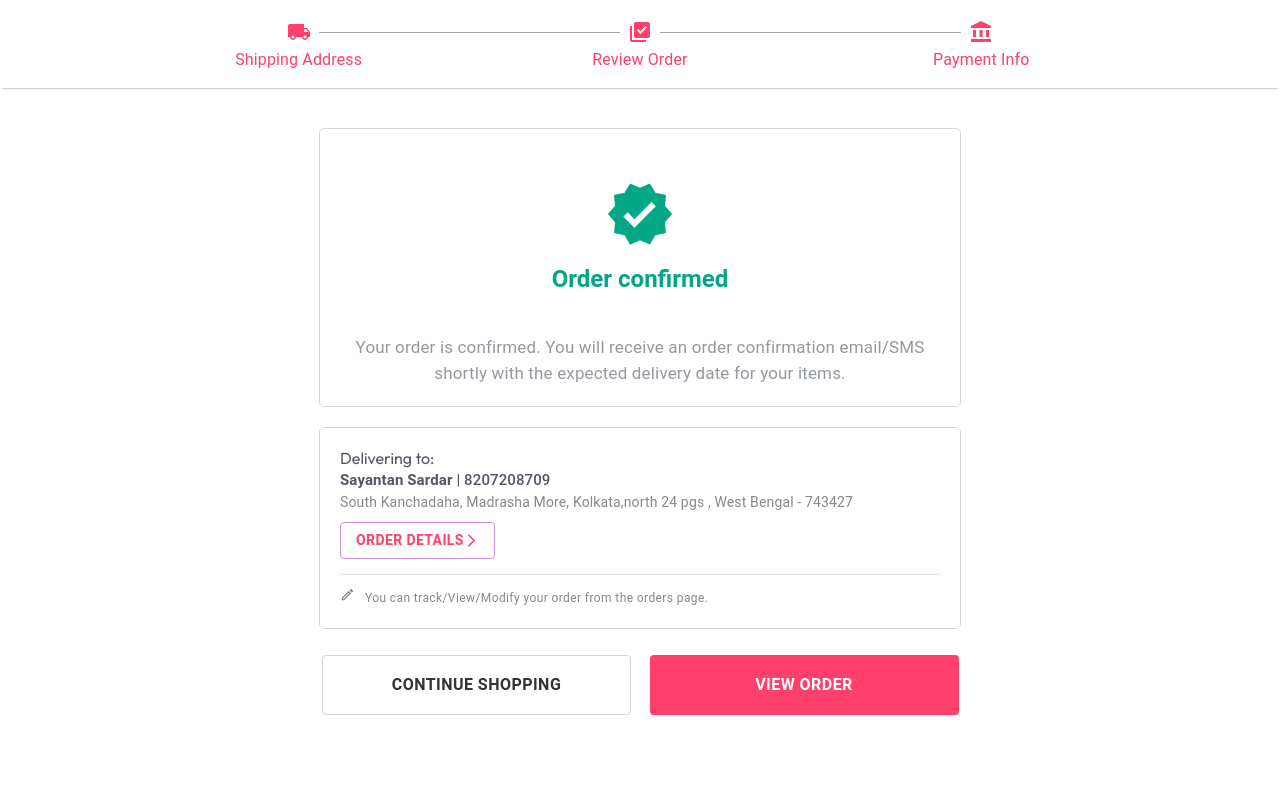
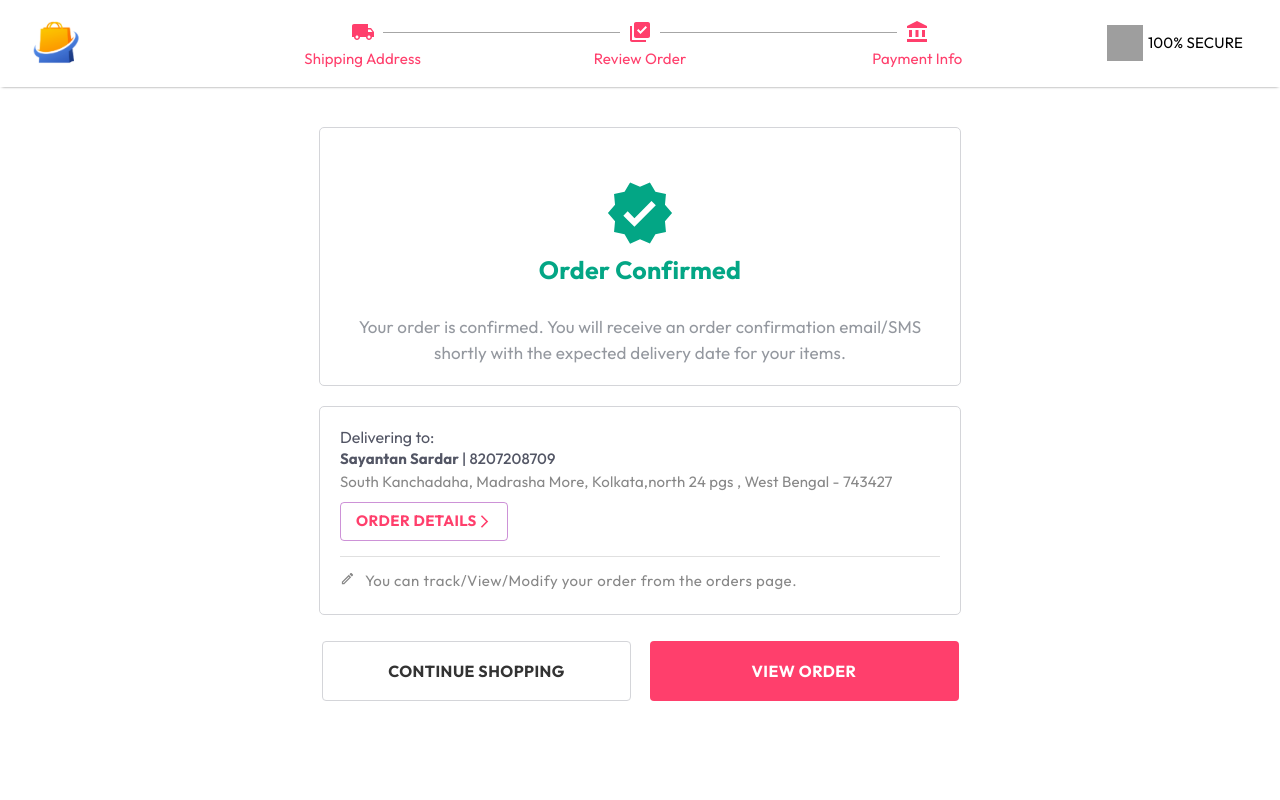
Before and after one commit to Pratik0192/Ecommerce-website-trendify, a React (Create React App) app: page /orderconfirmed in a window 1280 px wide. Shown: the top 800 px of the page. Built offline with nearby package versions, Linux system fonts and the light colour scheme; grey boxes are pictures that could not be loaded; a web font is replaced by a local one.

Commit message:
Added global font outfit, changed styles

```diff
--- a/src/Components/Checkout/AddressDialog/AddressDialog.jsx
+++ b/src/Components/Checkout/AddressDialog/AddressDialog.jsx
@@ -48,7 +48,6 @@ const AddressDialog = ({openDialog, handleCloseDialog}) => {
         Add New Address
       </DialogTitle>
       <DialogContent>
-        {/* <Divider/> */}
         <AddressForm />
       </DialogContent>
       <DialogActions>
--- a/src/Components/Checkout/AddressForm/AddressForm.jsx
+++ b/src/Components/Checkout/AddressForm/AddressForm.jsx
@@ -1,6 +1,4 @@
-import React, { useContext, useState } from "react";
-import { ShopContext } from "../../../Context/ShopContext";
-
+import React, { useState } from "react";
 import {
   Grid,
   TextField,
@@ -75,8 +73,6 @@ const addressButtonStyle = {
 
 
 const AddressForm = () => {
-  const { addShippingAddress } = useContext(ShopContext);
-
   const [name, setName] = useState("");
   const [address, setAddress] = useState("");
   const [city, setCity] = useState("");
@@ -88,6 +84,7 @@ const AddressForm = () => {
 
   const shippingSubmit = (e) => {
     e.preventDefault();
+    console.log("Add Address");
     const shippingAddress = {
       name,
       address,
@@ -98,7 +95,6 @@ const AddressForm = () => {
       phoneNo,
       addressType,
     };
-    addShippingAddress(shippingAddress);
     // window.location = "/checkout/confirm";
   };
   return (
--- a/src/Components/Checkout/CheckoutSteps/CheckoutSteps.jsx
+++ b/src/Components/Checkout/CheckoutSteps/CheckoutSteps.jsx
@@ -1,4 +1,5 @@
-import React, { Fragment } from "react";
+import React from "react";
+import "./CheckoutSteps.css";
 import Typography from "@mui/material/Typography";
 import Stepper from "@mui/material/Stepper";
 import StepLabel from "@mui/material/StepLabel";
@@ -7,9 +8,10 @@ import Box from "@mui/material/Box";
 import LocalShippingIcon from "@mui/icons-material/LocalShipping";
 import LibraryAddCheckIcon from "@mui/icons-material/LibraryAddCheck";
 import AccountBalanceIcon from "@mui/icons-material/AccountBalance";
-import "./CheckoutSteps.css";
-import { Link } from "react-router-dom";
+
 import { StepButton } from "@mui/material";
+import logo from '../../Assets/logo.png';
+
 
 const CheckoutSteps = ({ activeStep }) => {
   const steps = [
@@ -31,11 +33,33 @@ const CheckoutSteps = ({ activeStep }) => {
     boxSizing: "border-box",
   };
 
+  const navbarIconStyleLeft = {
+    width: "150px",
+    height: "50px",
+    marginTop: "15px",
+    marginLeft: "30px"
+  };
+
+  const navbarIconStyleRight = {
+    width: "150px",
+    height: "50px",
+    marginTop: "15px",
+    marginRight: "30px"
+  };
+
   return (
-    <div style={{ boxShadow: "0 1px 3px -2px black", paddingBottom: "16px" }}>
+    <Box
+      display="flex"
+      flexDirection="row"
+      alignItems="center"
+      sx={{ boxShadow: "0 1px 3px -2px black", paddingBottom: "16px" }}
+    >
+      <Box sx={navbarIconStyleLeft}>
+        <img src={logo} width="50px" height="50px" alt="Logo" />
+      </Box>
       <Box
         sx={{
-        width: "80%",
+          width: "65%",
           margin: "auto",
           marginTop: "20px",
         }}
@@ -64,7 +88,20 @@ const CheckoutSteps = ({ activeStep }) => {
           ))}
         </Stepper>
       </Box>
-    </div>
+      <Box
+        display="flex"
+        flexDirection="row"
+        alignItems="center"
+        justifyContent="center"
+        sx={navbarIconStyleRight}
+      >
+        <img
+          src="https://constant.myntassets.com/checkout/assets/img/sprite-secure.png"
+          width="36px" height="36px" alt="Secure"
+        />
+        <Typography sx={{ marginLeft: "5px" }}>100% SECURE</Typography>
+      </Box>
+    </Box>
   );
 };
 
--- a/src/Components/Checkout/OrderConfirmed/OrderConfirmed.jsx
+++ b/src/Components/Checkout/OrderConfirmed/OrderConfirmed.jsx
@@ -17,7 +17,6 @@ const OrderConfirmed = (props) => {
   return (
     <div>
       <CheckoutSteps activeStep={2} />
-
       <Box sx={{ padding: '40px', textAlign: 'center' }}>
         {/* Header Section */}
         <Box
@@ -31,14 +30,15 @@ const OrderConfirmed = (props) => {
           }}
         >
           <VerifiedIcon sx={{ paddingTop: '30px',fontSize: '70px', color: '#03a685' }} />
-        <Typography variant="h5"
+          <Typography
             sx={{
-            paddingBottom: "30px",
+              fontSize: "25px",
+              paddingBottom: "15px",
               fontWeight: 'bold',
               color: '#03a685',
-            marginTop: '10px',
-          }}>
-          Order confirmed
+            }}
+          >
+            Order Confirmed
           </Typography>
           <Typography variant="body1" sx={{ color: '#94989f', marginTop: '10px', fontSize:'17px'}}>
             Your order is confirmed. You will receive an order confirmation email/SMS shortly with the expected delivery date for your items.
--- a/src/Components/ProfileComponent/ProfileComponent.jsx
+++ b/src/Components/ProfileComponent/ProfileComponent.jsx
@@ -40,21 +40,21 @@ const ProfileComponent = () => {
   };
 
   const profileDetailContainer = {
-    margin: '25px 10px',
+    margin: '20px 10px',
     display:'flex'
   }
 
   const profileDetailLeft={
     fontWeight: '500',
     width:'300px',
-    fontSize:'18px',
+    fontSize:'16px',
     marginLeft:'90px'
   }
 
   const profileDetailRight={
     fontWeight: '500',
     width:'250px',
-    fontSize:'18px',
+    fontSize:'16px',
     marginLeft:'-25px'
   }
 
@@ -104,7 +104,7 @@ const ProfileComponent = () => {
           borderRadius: '5px',
         }}
       >
-        <Typography variant="h6" sx={{ fontWeight: '700',marginTop:'15px', marginBottom: '20px',marginLeft:'80px',fontSize:'25px' }}>
+        <Typography sx={{ fontWeight: '700',marginTop:'15px', marginBottom: '20px',marginLeft:'80px',fontSize:'22px' }}>
           Profile Details
         </Typography>
         <Divider sx={{marginBottom: '40px'}}/>
--- a/src/Components/ReviewHeader/ReviewHeader.jsx
+++ b/src/Components/ReviewHeader/ReviewHeader.jsx
@@ -13,7 +13,7 @@ const ReviewHeader = () => {
     <Box sx={{ p: 0 }}>
       <Box sx={{ p: 2 }}>
         <Stack direction="row" justifyContent="space-between" alignItems="center">
-          <Typography gutterBottom variant="h5" component="div">
+          <Typography gutterBottom sx={{ fontSize: "25px", marginTop: "-20px" }}>
             What Customers Say
           </Typography>
         </Stack>
--- a/src/Pages/OrderPayment/OrderPayment.jsx
+++ b/src/Pages/OrderPayment/OrderPayment.jsx
@@ -26,6 +26,7 @@ import PaymentNetbanking from "./PaymentNetbanking";
 const theme = createTheme({
   typography: {
     allVariants: {
+      fontFamily: 'Outfit, sans-serif',
       textTransform: 'none',
       fontSize: 14,
       zoom: 0.95
@@ -77,9 +78,9 @@ const OrderPayment = (props) => {
         >
           Choose Payment Mode
         </Typography>
-        <Box sx={{ width: "100%" }} display="flex" flexDirection="row" >
-
+        <Box sx={{ width: "100%" }} display="flex" flexDirection="row">
         <Grid
+          item
           xs={7.5}
           container
           spacing={2}
@@ -109,7 +110,7 @@ const OrderPayment = (props) => {
                 <ListItemIcon>
                   <Money />
                 </ListItemIcon>
-                <Typography sx={{fontSize:"16px", fontWeight: "700",color:"#424553"}}>
+                <Typography sx={{fontSize:"15px", fontWeight: "600",color:"#424553"}}>
                   Cash On Delivery
                 </Typography>
               </ListItem>
@@ -121,7 +122,7 @@ const OrderPayment = (props) => {
               >
                 <img src={UPILogo} alt="Axis Bank" width={50} height={50} style={{ marginRight: 8 }} />
                 {/* <ListItemText primary="UPI (Pay via any App)" secondary="2 Offers" sx={{ color: "green" }} /> */}
-                <Typography sx={{fontSize:"16px", fontWeight: "700",color:"#424553"}}>
+                <Typography sx={{fontSize:"15px", fontWeight: "600",color:"#424553"}}>
                   UPI (Pay via any App)
                 </Typography>
               </ListItem>
@@ -135,7 +136,7 @@ const OrderPayment = (props) => {
                   <CreditCard />
                 </ListItemIcon>
                 {/* <ListItemText primary="Credit/Debit Card" secondary="9 Offers" sx={{ color: "green" }} /> */}
-                <Typography sx={{fontSize:"16px", fontWeight: "700",color:"#424553"}}>
+                <Typography sx={{fontSize:"15px", fontWeight: "600",color:"#424553"}}>
                   Credit/Debit Card
                 </Typography>
               </ListItem>
@@ -149,7 +150,7 @@ const OrderPayment = (props) => {
                   <AccountBalance />
                 </ListItemIcon>
                 {/* <ListItemText primary="Net Banking" /> */}
-                <Typography sx={{fontSize:"16px", fontWeight: "700",color:"#424553"}}>
+                <Typography sx={{fontSize:"15px", fontWeight: "600",color:"#424553"}}>
                   Net Banking
                 </Typography>
               </ListItem>
@@ -198,7 +199,7 @@ const OrderPayment = (props) => {
           </Grid>
         </Grid>
 
-        <Grid xs={3.5} sx={{marginLeft: "20px", marginTop: "16px"}}>
+        <Grid item xs={3.5} sx={{marginLeft: "20px", marginTop: "16px"}}>
           <OrderSummary linkTo="/" displayButton={false} />
         </Grid>
         </Box>
--- a/src/Pages/OrderReview/OrderReview.jsx
+++ b/src/Pages/OrderReview/OrderReview.jsx
@@ -1,16 +1,18 @@
-import React, { Fragment, useContext, useEffect, useState } from "react";
-import { Link, useNavigate } from "react-router-dom";
-import Typography from "@mui/material/Typography";
-import Box from "@mui/material/Box";
-import Button from "@mui/material/Button";
-import { ShopContext } from "../../Context/ShopContext";
+import React, { Fragment, useEffect, useState } from "react";
+import { useNavigate } from "react-router-dom";
 import CheckoutSteps from "../../Components/Checkout/CheckoutSteps/CheckoutSteps";
 import OrderSummary from "../../Components/Checkout/OrderSummary/OrderSummary";
+import {
+  FormControl,
+  FormControlLabel,
+  IconButton,
+  Radio,
+  RadioGroup,
+  Typography,
+  Box
+} from "@mui/material";
+import { useSelector } from "react-redux";
 
-import trial_image from "../../Components/Assets/product_10.png";
-import { FormControl, FormControlLabel, IconButton, Radio, RadioGroup } from "@mui/material";
-import { Close } from "@mui/icons-material";
-import { useSelector } from "react-redux";
 
 
 const ConfirmOrder = (props) => {
@@ -18,8 +20,13 @@ const ConfirmOrder = (props) => {
   const navigate = useNavigate();
   const cartItems = useSelector((store) => store.cart.data);
 
-  const { getShippingAddress } = useContext(ShopContext);
-  const [shippingInfo, setShippingInfo] = useState({});
+  const shippingInfo = {
+    address: "Rushikulya-206, Godrej Prakriti, Sukchar, North 24 Paraganas",
+    city: "Kolkata",
+    state: "West Bengal",
+    pinCode: 700115,
+    country: "India"
+  };
   const [address, setAddress] = useState("");
   const [subtotal, setSubTotal] = useState(0);
   const [shippingCharges, setShippingCharges] = useState(0);
@@ -31,9 +38,6 @@ const ConfirmOrder = (props) => {
   }, [hideNavbar]);
 
   useEffect(() => {
-    //console.log(getShippingAddress());
-    setShippingInfo(getShippingAddress());
-
     setShippingCharges(subtotal > 1000 ? 0 : 200);
     setTax(subtotal * 0.18);
     setTotalPrice(subtotal + tax + shippingCharges);
@@ -41,7 +45,7 @@ const ConfirmOrder = (props) => {
     const addressLine =
       `${shippingInfo.address}, ${shippingInfo.city}, ${shippingInfo.state}, ${shippingInfo.pinCode}, ${shippingInfo.country}`;
     setAddress(addressLine);
-  }, [getShippingAddress, subtotal, tax, shippingCharges, shippingInfo]);
+  }, []);
 
   const proceedToPayment = () => {
     console.log("Proceed To Payment");
@@ -129,12 +133,12 @@ const ConfirmOrder = (props) => {
                 </Typography>
                 <Box display="flex" marginTop={2}>
                   <Typography sx={shippingInfosubHeadingStyle} >Name:</Typography>
-                  <Typography sx={shippingInfosubHeadingStyle}>User Name</Typography>
+                  <Typography sx={shippingInfosubHeadingStyle}>Swetabja Hazra</Typography>
                 </Box>
 
                 <Box display="flex" marginTop={0.5}>
                   <Typography sx={shippingInfosubHeadingStyle}>Phone:</Typography>
-                  <Typography sx={shippingInfosubHeadingStyle}>{shippingInfo.phoneNo}</Typography>
+                  <Typography sx={shippingInfosubHeadingStyle}>6290772206</Typography>
                 </Box>
 
                 <Box display="flex" marginTop={0.5}>
@@ -220,6 +224,7 @@ const ConfirmOrder = (props) => {
           {cartItems.map((item) => {
             return (
               <Box
+                key={item.productId}
                 marginTop={1}
                 marginBottom={2}
                 display="flex"
@@ -260,17 +265,7 @@ const ConfirmOrder = (props) => {
                         fontWeight: '700',
                       }}
                     >
-                      Rs.{item.current_price}
-                    </Typography>
-                    <Typography
-                      sx={{
-                        fontSize: '14px',
-                        color: '#282c3f',
-                        fontWeight: '700',
-                        marginRight: '6px'
-                      }}
-                    >
-                      * {item.quantity}
+                      Rs {item.current_price} X {item.quantity} =
                     </Typography>
                     <Typography
                       sx={{
@@ -278,7 +273,7 @@ const ConfirmOrder = (props) => {
                         color: '#f16565',
                       }}
                     >
-                      Rs.{item.current_price * item.quantity}
+                      Rs {item.current_price * item.quantity}
                     </Typography>
                   </Box>
                 </Box>
--- a/src/Pages/Product/Product.jsx
+++ b/src/Pages/Product/Product.jsx
@@ -1,5 +1,4 @@
-import React, { useContext, useEffect } from 'react';
-import { ShopContext } from '../../Context/ShopContext';
+import React, { useEffect } from 'react';
 import { useParams } from 'react-router-dom';
 import Breadcrum from '../../Components/Breadcrums/Breadcrum';
 import ProductDisplay from '../../Components/ProductDisplay/ProductDisplay';
--- a/src/index.js
+++ b/src/index.js
@@ -5,12 +5,24 @@ import App from './App';
 import ShopContextProvider from './Context/ShopContext';
 import { Provider } from 'react-redux';
 import myStore from './store/index';
+import { ThemeProvider, createTheme } from "@mui/material/styles";
+
+const theme = createTheme({
+  typography: {
+    allVariants: {
+      fontFamily: 'Outfit, sans-serif',
+      fontSize: 15,
+    },
+  },
+});
 
 const root = ReactDOM.createRoot(document.getElementById('root'));
 root.render(
   <ShopContextProvider>
     <Provider store={myStore}>
-      <App />
+      <ThemeProvider theme={theme}>
+        <App />
+      </ThemeProvider>
     </Provider>
   </ShopContextProvider>
 );
```
Lines whose indentation alone changed are shown as unchanged.
